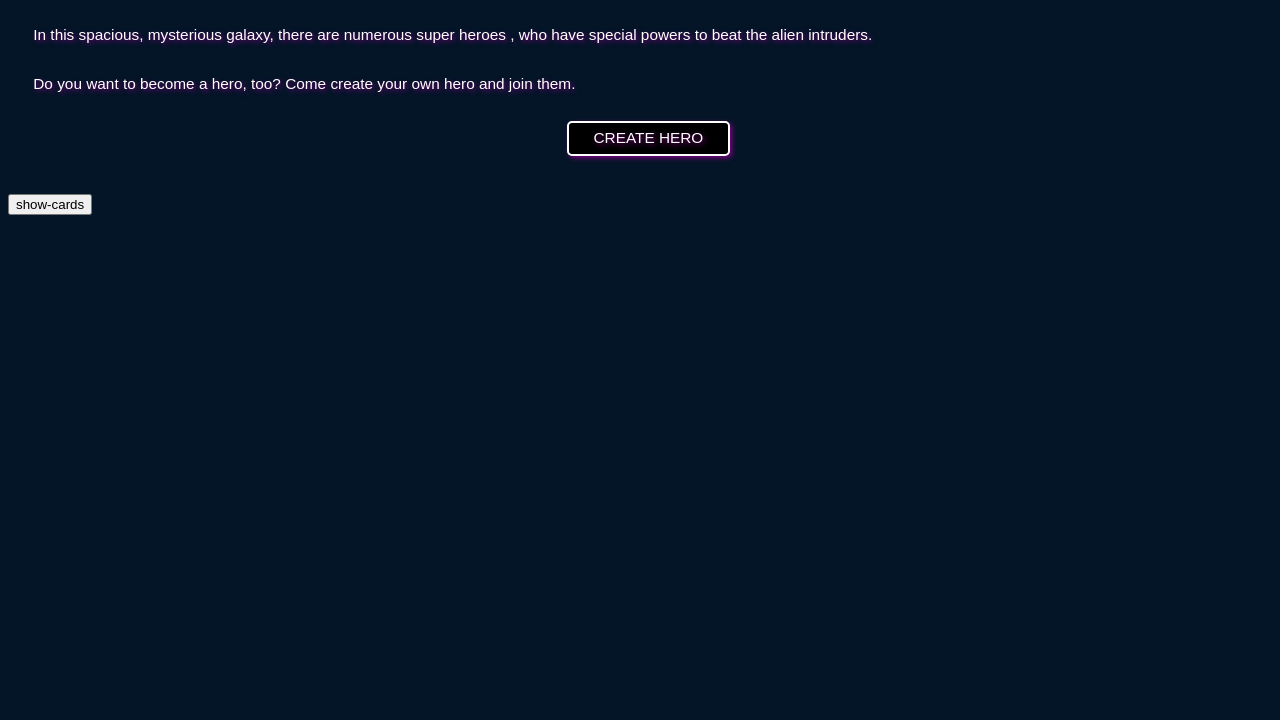
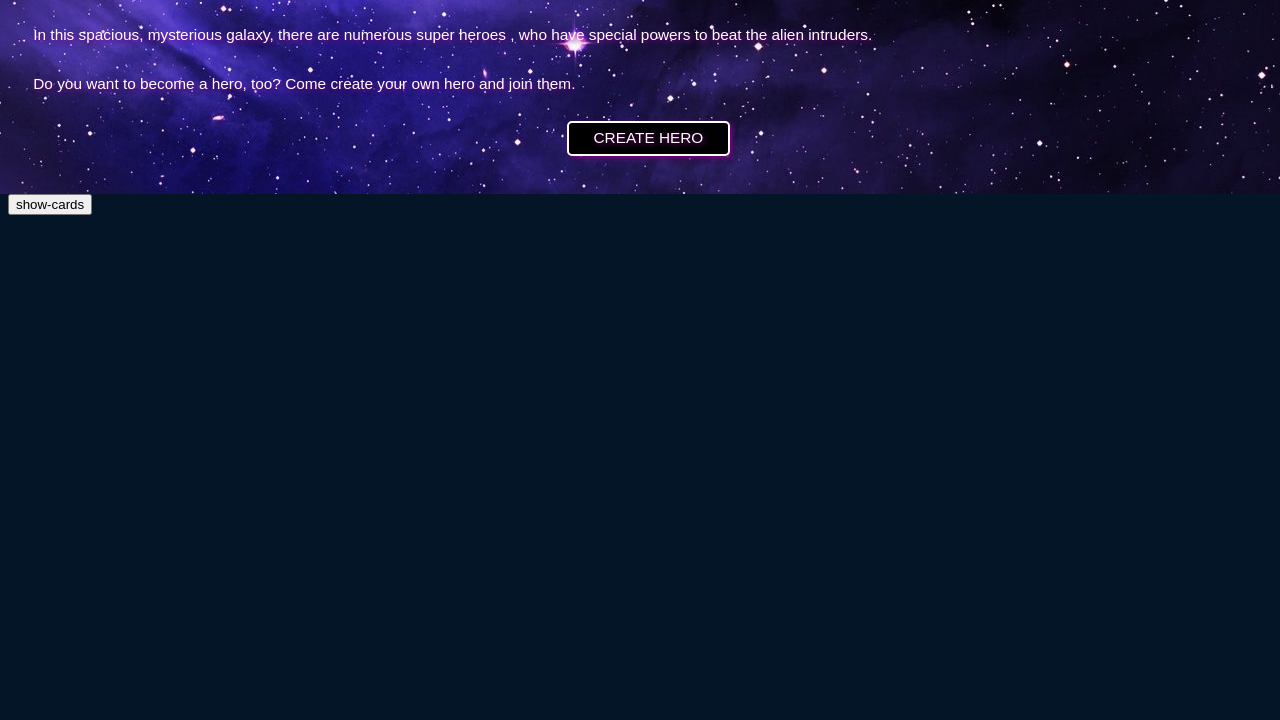
Before and after one commit to yunhsiaho/character-manager-js, a website: page index.html in a window 1280 px wide. Shown: the part 80-800 px from the top of the page. Drawn offline with Linux system fonts and the light colour scheme; the site is published under a folder, as on GitHub Pages, so addresses that start at the root find nothing; a web font is replaced by a local one.

Commit message:
pull josue

```diff
--- a/src/scss/body.scss
+++ b/src/scss/body.scss
@@ -19,7 +19,7 @@ body{
         padding-right:5%;
         padding-top: 2%;
         padding-bottom: 2%;
-        background-image: url(/img/background.jpg);
+        background-image: url(../../img/background.jpg);
         background-position: center;
         text-shadow: 2px 2px 5px $purple;
         .heroTitle{
```
Also changed, not shown: src/css/style.css.
